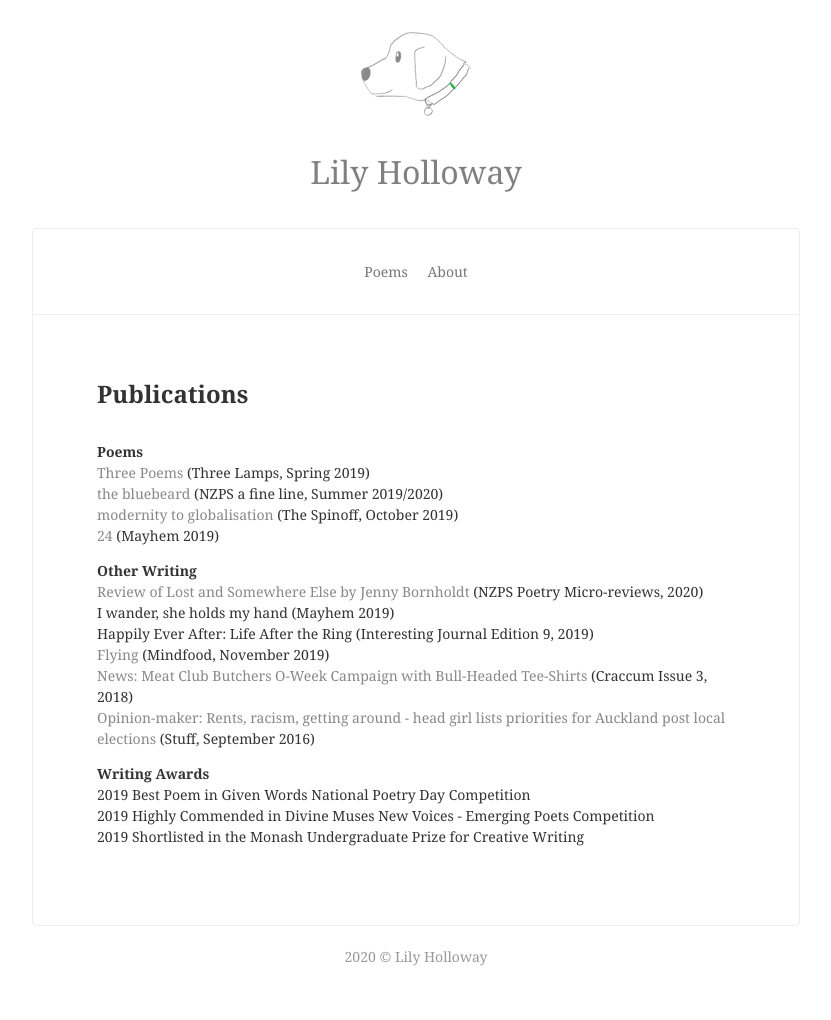
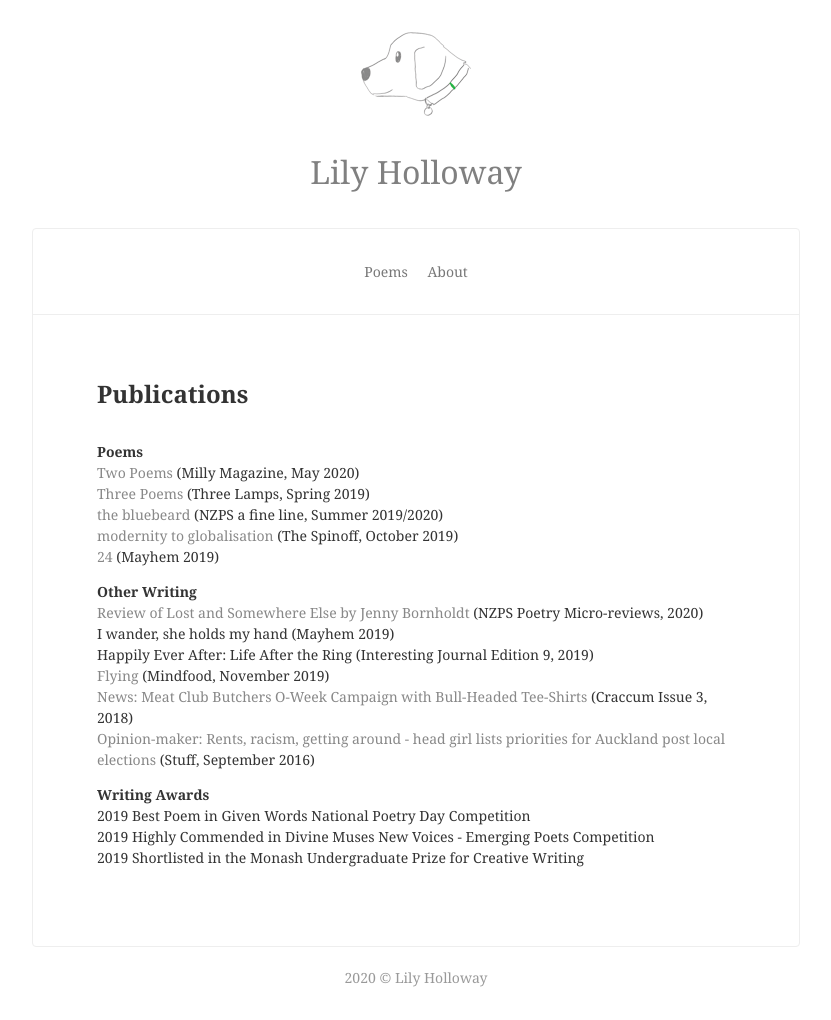
Before and after one commit to lilyholloway/lilyholloway.github.io, a Jekyll site: the page built from cv.md, in a window 1280 px wide. Shown: the whole page, without its empty margins (224-1055 px from the left). Built offline with Jekyll 4.4.1, drawn with Linux system fonts in a browser that asks for light colours; nearby versions of some CDN libraries; before the commit the page ends 999 px from its top, so only the background shows below that.

Commit message:
Update cv.md

```diff
--- a/cv.md
+++ b/cv.md
@@ -5,6 +5,7 @@ description: Publications and Awards
 ---
 
 <b>Poems</b><br>
+<a href="https://www.millymagazine.com/two-poems-by-lily-holloway">Two Poems</a> (Milly Magazine, May 2020)<br>
 <a href="https://www.thethreelamps.com/article/lily-holloway?publication=spring-2019">Three Poems</a> (Three Lamps, Spring 2019)<br>
 <a href="https://lilyholloway.co.nz/posts/the-bluebeard">the bluebeard</a> (NZPS a fine line, Summer 2019/2020)<br>
 <a href="https://thespinoff.co.nz/books/18-10-2019/the-friday-poem-modernity-to-globalisation-by-lily-holloway/">modernity to globalisation</a> (The Spinoff, October 2019)<br>
```
